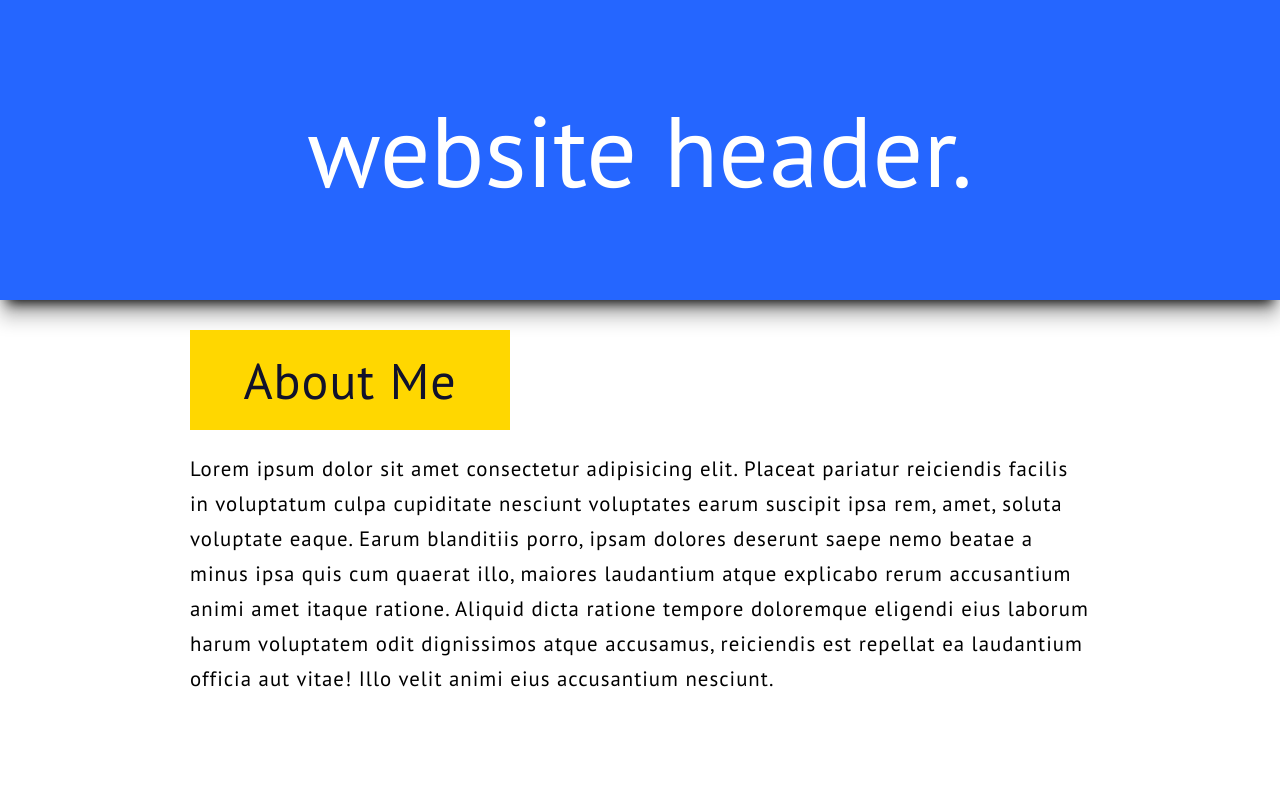
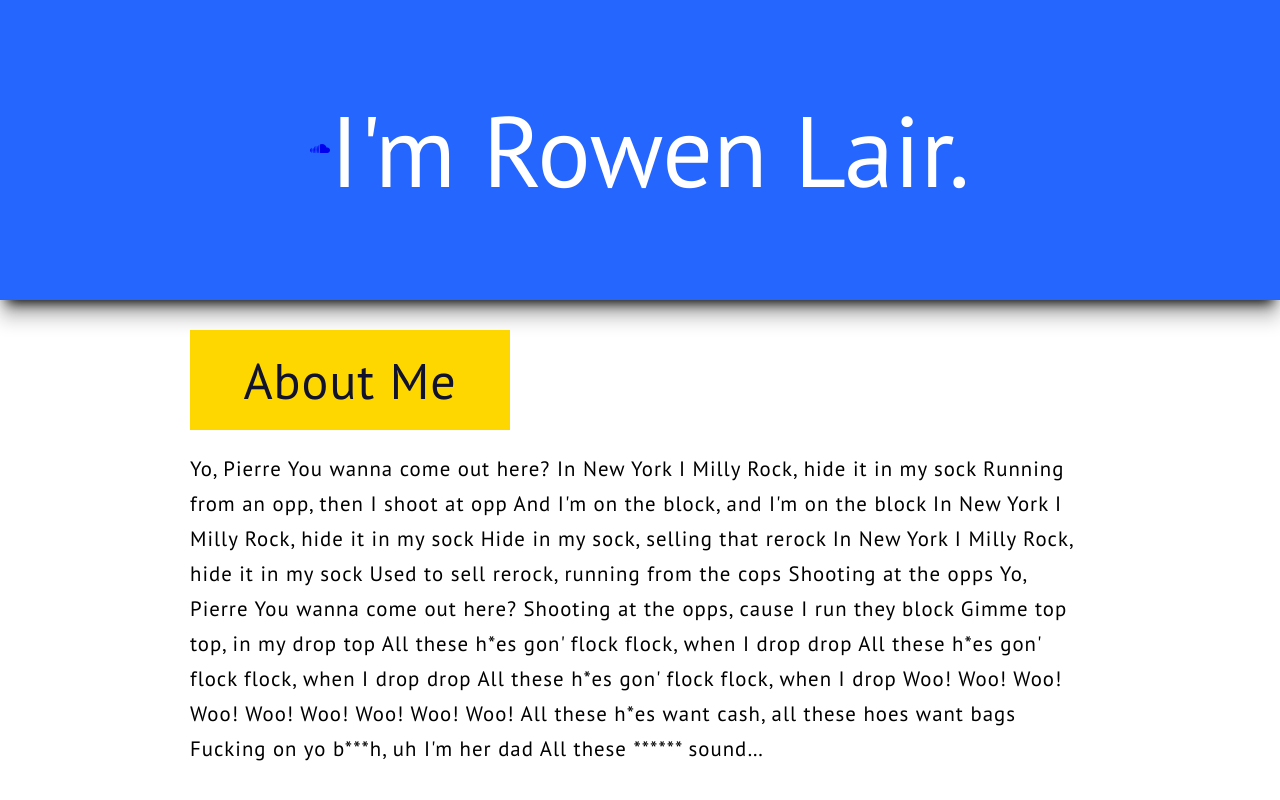
Before and after one commit to rowenlair/rowenlair, a plain HTML site: page index.html in a window 1280 px wide. Drawn offline with Linux system fonts and the light colour scheme.

Commit message:
souncloud being buggy

```diff
--- a/index.html
+++ b/index.html
@@ -9,6 +9,7 @@
     <link rel="preconnect" href="https://fonts.googleapis.com">
     <link rel="preconnect" href="https://fonts.gstatic.com" crossorigin>
     <link href="https://fonts.googleapis.com/css2?family=PT+Sans&display=swap" rel="stylesheet">
+    <link rel="stylesheet" href="path/to/font-awesome/css/font-awesome.min.css">
     <meta charset="UTF-8">
     <meta http-equiv="X-UA-Compatible" content="IE=edge">
     <meta name="viewport" content="width=device-width, initial-scale=1.0">
@@ -16,18 +17,47 @@
 </head>
 <body>
     <div class="header-container">
+        <div class="soundcloud">
+            <a href="#">
+                <i class="fab fa-soundcloud"></i>
+            </a>
+        </div>
         <div class="my-name">
-            website header.
+            I'm Rowen Lair.
         </div>
     </div>
     <div class="page-container">
         <div class="content-wrapper">
             <div class="about-me-header">
                 <p>About Me</p>
+
+
             </div>
 
-            <p>Lorem ipsum dolor sit amet consectetur adipisicing elit. Placeat pariatur reiciendis facilis in voluptatum culpa cupiditate nesciunt voluptates earum suscipit ipsa rem, amet, soluta voluptate eaque. Earum blanditiis porro, ipsam dolores deserunt saepe nemo beatae a minus ipsa quis cum quaerat illo, maiores laudantium atque explicabo rerum accusantium animi amet itaque ratione. Aliquid dicta ratione tempore doloremque eligendi eius laborum harum voluptatem odit dignissimos atque accusamus, reiciendis est repellat ea laudantium officia aut vitae! Illo velit animi eius accusantium nesciunt.</p>
+
+            <p>
+                Yo, Pierre You wanna come out here?
+                In New York I Milly Rock, hide it in my sock
+                Running from an opp, then I shoot at opp
+                And I'm on the block, and I'm on the block
+                In New York I Milly Rock, hide it in my sock
+                Hide in my sock, selling that rerock
+                In New York I Milly Rock, hide it in my sock
+                Used to sell rerock, running from the cops
+                Shooting at the opps
+                Yo, Pierre You wanna come out here?
+                Shooting at the opps, cause I run they block
+                Gimme top top, in my drop top
+                All these h*es gon' flock flock, when I drop drop
+                All these h*es gon' flock flock, when I drop drop
+                All these h*es gon' flock flock, when I drop
+                Woo! Woo! Woo! Woo! Woo! Woo! Woo! Woo! Woo!
+                All these h*es want cash, all these hoes want bags
+                Fucking on yo b***h, uh I'm her dad
+                All these ****** sound…</p>
         </div>
+
+
     </div>
 </body>
 </html>
```
Also changed, not shown: styles.css (line endings or trailing spaces).
